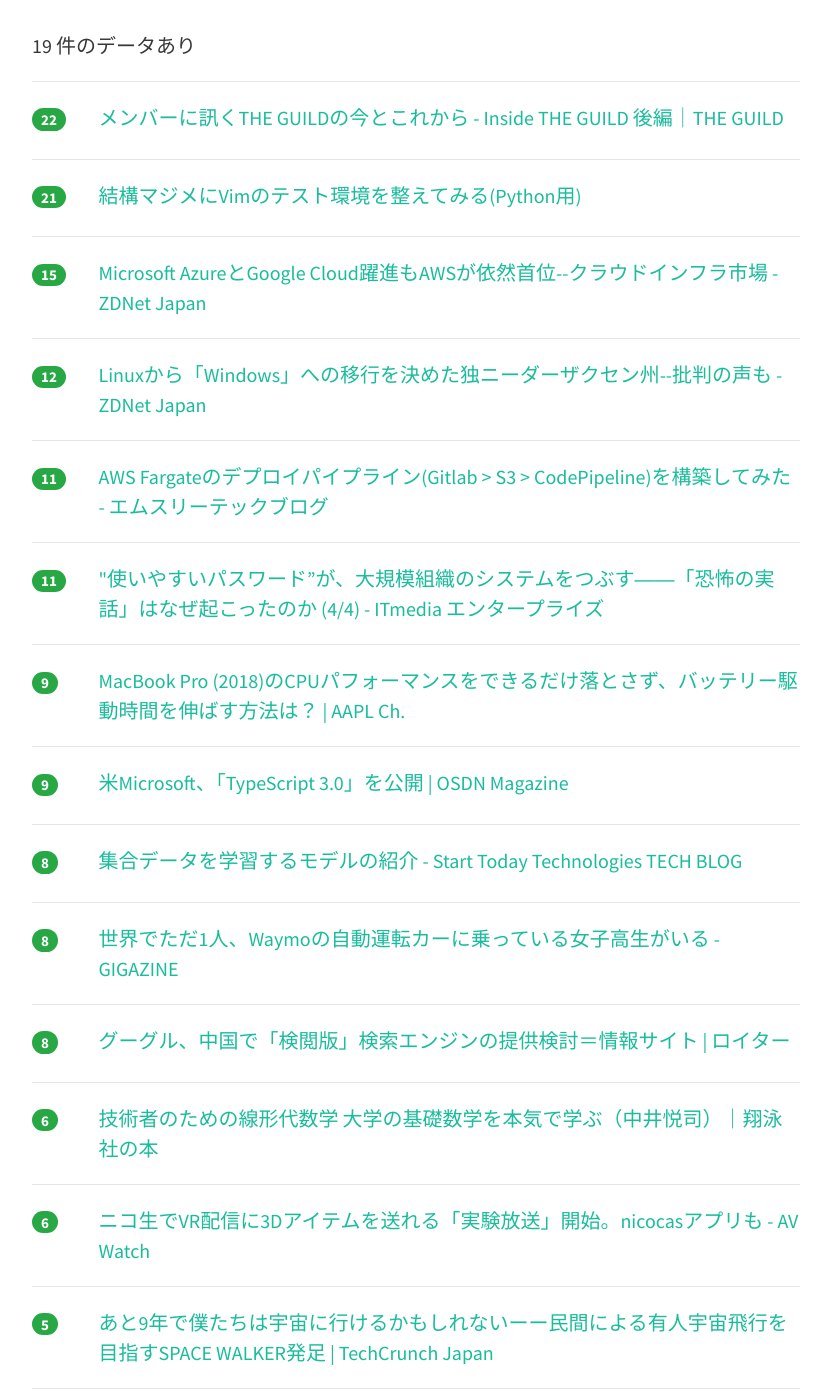
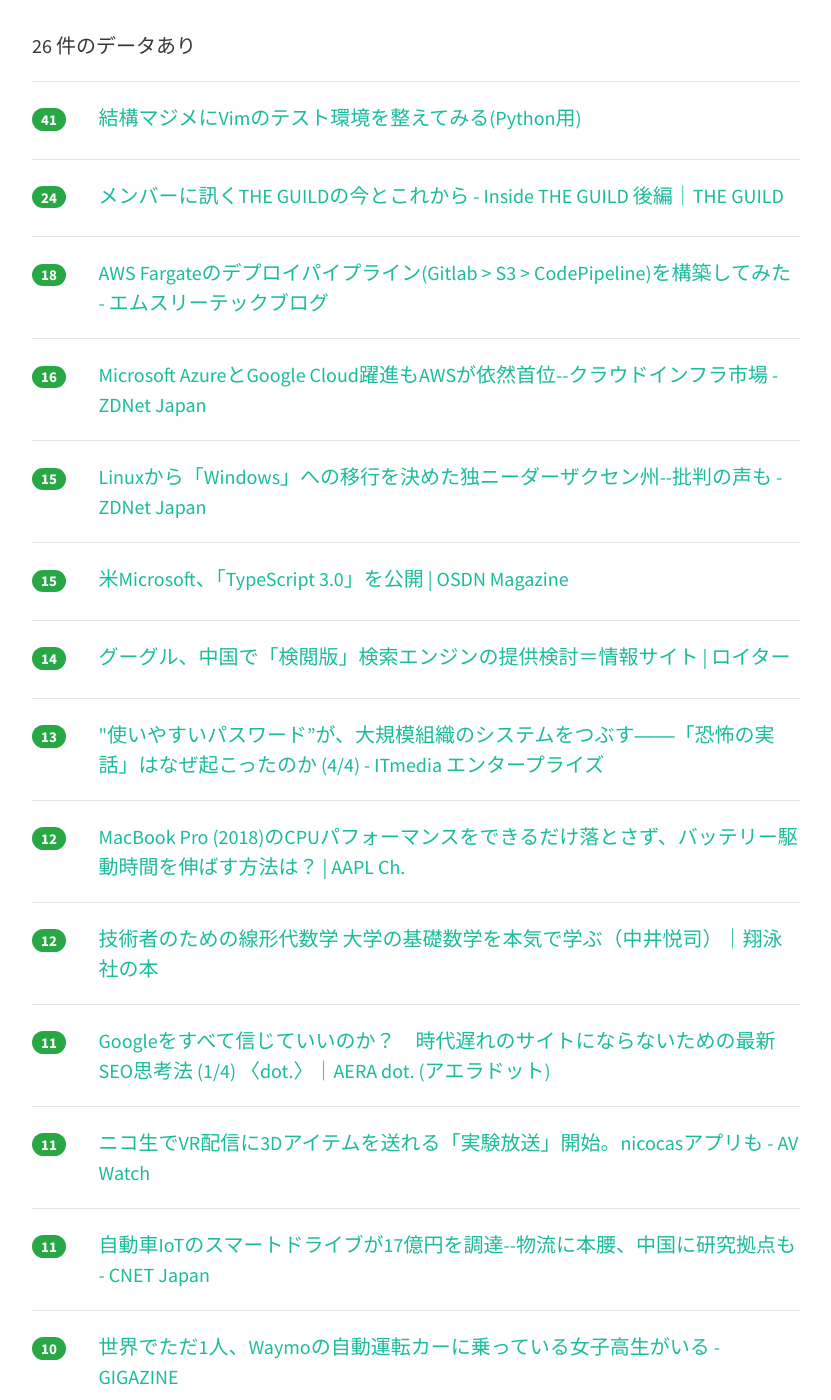
Before and after one commit to yatta47/hatena-matome-site, a Jekyll site: the page built from _posts/2018-08-02-hatena.md, in a window 1280 px wide and 1400 px high, scrolled down 292 px. Shown: the whole window, without its empty margins (224-1055 px from the left). Built offline with Jekyll 4.4.1, drawn with Linux system fonts in a browser that asks for light colours; nearby versions of some CDN libraries; some of the changed text lies outside the part shown.

Commit message:
Updated 2018-08-02

```diff
--- a/_posts/2018-08-02-hatena.md
+++ b/_posts/2018-08-02-hatena.md
@@ -1,49 +1,84 @@
 ---
 layout: post
 title:  "2018-08-02 はてぶIT"
-date:   2018-08-02 08:02:57
+date:   2018-08-02 09:03:13
 tags: [it-hotentry]
 ---
-19 件のデータあり
+26 件のデータあり
 
 <hr><div class="row">
-<div class="col-1"><span class="badge badge-pill badge-success h2">22</span></div>
+<div class="col-1"><span class="badge badge-pill badge-success h2">41</span></div>
+<div class="col-11"><a href='https://qiita.com/lighttiger2505/items/96d4cda9074f9719bc82' target='_blank'>結構マジメにVimのテスト環境を整えてみる(Python用)</a></div>
+</div>
+<hr>
+<div class="row">
+<div class="col-1"><span class="badge badge-pill badge-success h2">24</span></div>
 <div class="col-11"><a href='https://note.theguild.jp/n/n56286ffe13d3' target='_blank'>メンバーに訊くTHE GUILDの今とこれから - Inside THE GUILD 後編｜THE GUILD</a></div>
 </div>
 <hr>
 <div class="row">
-<div class="col-1"><span class="badge badge-pill badge-success h2">21</span></div>
-<div class="col-11"><a href='https://qiita.com/lighttiger2505/items/96d4cda9074f9719bc82' target='_blank'>結構マジメにVimのテスト環境を整えてみる(Python用)</a></div>
+<div class="col-1"><span class="badge badge-pill badge-success h2">18</span></div>
+<div class="col-11"><a href='https://www.m3tech.blog/entry/elixir-fargate-impl-2' target='_blank'>AWS Fargateのデプロイパイプライン(Gitlab > S3 > CodePipeline)を構築してみた - エムスリーテックブログ</a></div>
+</div>
+<hr>
+<div class="row">
+<div class="col-1"><span class="badge badge-pill badge-success h2">16</span></div>
+<div class="col-11"><a href='https://japan.zdnet.com/article/35123218/' target='_blank'>Microsoft AzureとGoogle Cloud躍進もAWSが依然首位--クラウドインフラ市場 - ZDNet Japan</a></div>
 </div>
 <hr>
 <div class="row">
 <div class="col-1"><span class="badge badge-pill badge-success h2">15</span></div>
-<div class="col-11"><a href='https://japan.zdnet.com/article/35123218/' target='_blank'>Microsoft AzureとGoogle Cloud躍進もAWSが依然首位--クラウドインフラ市場 - ZDNet Japan</a></div>
+<div class="col-11"><a href='https://japan.zdnet.com/article/35123238/' target='_blank'>Linuxから「Windows」への移行を決めた独ニーダーザクセン州--批判の声も - ZDNet Japan</a></div>
+</div>
+<hr>
+<div class="row">
+<div class="col-1"><span class="badge badge-pill badge-success h2">15</span></div>
+<div class="col-11"><a href='https://mag.osdn.jp/18/08/01/170000' target='_blank'>米Microsoft、「TypeScript 3.0」を公開 | OSDN Magazine</a></div>
+</div>
+<hr>
+<div class="row">
+<div class="col-1"><span class="badge badge-pill badge-success h2">14</span></div>
+<div class="col-11"><a href='https://jp.reuters.com/article/idJPKBN1KM5GE' target='_blank'>グーグル、中国で「検閲版」検索エンジンの提供検討＝情報サイト | ロイター</a></div>
+</div>
+<hr>
+<div class="row">
+<div class="col-1"><span class="badge badge-pill badge-success h2">13</span></div>
+<div class="col-11"><a href='http://www.itmedia.co.jp/enterprise/articles/1808/01/news023_4.html' target='_blank'>"使いやすいパスワード”が、大規模組織のシステムをつぶす――「恐怖の実話」はなぜ起こったのか (4/4) - ITmedia エンタープライズ</a></div>
 </div>
 <hr>
 <div class="row">
 <div class="col-1"><span class="badge badge-pill badge-success h2">12</span></div>
-<div class="col-11"><a href='https://japan.zdnet.com/article/35123238/' target='_blank'>Linuxから「Windows」への移行を決めた独ニーダーザクセン州--批判の声も - ZDNet Japan</a></div>
+<div class="col-11"><a href='https://applech2.com/archives/20180801-macbook-pro-2018-low-power-mode.html' target='_blank'>MacBook Pro (2018)のCPUパフォーマンスをできるだけ落とさず、バッテリー駆動時間を伸ばす方法は？ | AAPL Ch.</a></div>
+</div>
+<hr>
+<div class="row">
+<div class="col-1"><span class="badge badge-pill badge-success h2">12</span></div>
+<div class="col-11"><a href='https://www.shoeisha.co.jp/book/detail/9784798155364' target='_blank'>技術者のための線形代数学 大学の基礎数学を本気で学ぶ（中井悦司）｜翔泳社の本</a></div>
 </div>
 <hr>
 <div class="row">
 <div class="col-1"><span class="badge badge-pill badge-success h2">11</span></div>
-<div class="col-11"><a href='https://www.m3tech.blog/entry/elixir-fargate-impl-2' target='_blank'>AWS Fargateのデプロイパイプライン(Gitlab > S3 > CodePipeline)を構築してみた - エムスリーテックブログ</a></div>
+<div class="col-11"><a href='https://dot.asahi.com/dot/2018072600045.html' target='_blank'>Googleをすべて信じていいのか？　時代遅れのサイトにならないための最新SEO思考法 (1/4) 〈dot.〉｜AERA dot. (アエラドット)</a></div>
 </div>
 <hr>
 <div class="row">
 <div class="col-1"><span class="badge badge-pill badge-success h2">11</span></div>
-<div class="col-11"><a href='http://www.itmedia.co.jp/enterprise/articles/1808/01/news023_4.html' target='_blank'>"使いやすいパスワード”が、大規模組織のシステムをつぶす――「恐怖の実話」はなぜ起こったのか (4/4) - ITmedia エンタープライズ</a></div>
+<div class="col-11"><a href='https://av.watch.impress.co.jp/docs/news/1136119.html' target='_blank'>ニコ生でVR配信に3Dアイテムを送れる「実験放送」開始。nicocasアプリも - AV Watch</a></div>
+</div>
+<hr>
+<div class="row">
+<div class="col-1"><span class="badge badge-pill badge-success h2">11</span></div>
+<div class="col-11"><a href='https://japan.cnet.com/article/35122885/' target='_blank'>自動車IoTのスマートドライブが17億円を調達--物流に本腰、中国に研究拠点も - CNET Japan</a></div>
+</div>
+<hr>
+<div class="row">
+<div class="col-1"><span class="badge badge-pill badge-success h2">10</span></div>
+<div class="col-11"><a href='https://gigazine.net/news/20180801-waymo-self-driving-car-only-teenager/' target='_blank'>世界でただ1人、Waymoの自動運転カーに乗っている女子高生がいる - GIGAZINE</a></div>
 </div>
 <hr>
 <div class="row">
 <div class="col-1"><span class="badge badge-pill badge-success h2">9</span></div>
-<div class="col-11"><a href='https://applech2.com/archives/20180801-macbook-pro-2018-low-power-mode.html' target='_blank'>MacBook Pro (2018)のCPUパフォーマンスをできるだけ落とさず、バッテリー駆動時間を伸ばす方法は？ | AAPL Ch.</a></div>
-</div>
-<hr>
-<div class="row">
-<div class="col-1"><span class="badge badge-pill badge-success h2">9</span></div>
-<div class="col-11"><a href='https://mag.osdn.jp/18/08/01/170000' target='_blank'>米Microsoft、「TypeScript 3.0」を公開 | OSDN Magazine</a></div>
+<div class="col-11"><a href='https://blog.r3it.com/aws-appsync-20180406-9a24668328d1' target='_blank'>サーバーレスSPAのゲームルールを変える AWS AppSync – R3 Cloud Journey</a></div>
 </div>
 <hr>
 <div class="row">
@@ -53,27 +88,27 @@ tags: [it-hotentry]
 <hr>
 <div class="row">
 <div class="col-1"><span class="badge badge-pill badge-success h2">8</span></div>
-<div class="col-11"><a href='https://gigazine.net/news/20180801-waymo-self-driving-car-only-teenager/' target='_blank'>世界でただ1人、Waymoの自動運転カーに乗っている女子高生がいる - GIGAZINE</a></div>
+<div class="col-11"><a href='https://amijat.work/small-amount-automatic-bidding' target='_blank'>【Google広告の自動入札】月額10万円のアカウントで成果が改善した事例</a></div>
 </div>
 <hr>
 <div class="row">
 <div class="col-1"><span class="badge badge-pill badge-success h2">8</span></div>
-<div class="col-11"><a href='https://jp.reuters.com/article/idJPKBN1KM5GE' target='_blank'>グーグル、中国で「検閲版」検索エンジンの提供検討＝情報サイト | ロイター</a></div>
+<div class="col-11"><a href='https://qiita.com/monkeydaichan/items/299ba3c6b69c8f4c6c12' target='_blank'>[超簡単！]kubernetesでオートスケール</a></div>
+</div>
+<hr>
+<div class="row">
+<div class="col-1"><span class="badge badge-pill badge-success h2">8</span></div>
+<div class="col-11"><a href='https://note.mu/usagimaruma/n/n0c608c327e0c' target='_blank'>iOSにおける半モーダルビューの解釈｜usagimaru｜note</a></div>
 </div>
 <hr>
 <div class="row">
 <div class="col-1"><span class="badge badge-pill badge-success h2">6</span></div>
-<div class="col-11"><a href='https://www.shoeisha.co.jp/book/detail/9784798155364' target='_blank'>技術者のための線形代数学 大学の基礎数学を本気で学ぶ（中井悦司）｜翔泳社の本</a></div>
+<div class="col-11"><a href='https://jp.techcrunch.com/2018/08/01/spacewalker/' target='_blank'>あと9年で僕たちは宇宙に行けるかもしれないーー民間による有人宇宙飛行を目指すSPACE WALKER発足 | TechCrunch Japan</a></div>
 </div>
 <hr>
 <div class="row">
 <div class="col-1"><span class="badge badge-pill badge-success h2">6</span></div>
-<div class="col-11"><a href='https://av.watch.impress.co.jp/docs/news/1136119.html' target='_blank'>ニコ生でVR配信に3Dアイテムを送れる「実験放送」開始。nicocasアプリも - AV Watch</a></div>
-</div>
-<hr>
-<div class="row">
-<div class="col-1"><span class="badge badge-pill badge-success h2">5</span></div>
-<div class="col-11"><a href='https://jp.techcrunch.com/2018/08/01/spacewalker/' target='_blank'>あと9年で僕たちは宇宙に行けるかもしれないーー民間による有人宇宙飛行を目指すSPACE WALKER発足 | TechCrunch Japan</a></div>
+<div class="col-11"><a href='https://pc.watch.impress.co.jp/docs/news/1135865.html' target='_blank'>戦闘力みなぎる面がまえ。使い勝手にも優れる高性能ゲーミングデスクトップPC ～HP「OMEN by HP Desktop 880-184jp」 - PC Watch</a></div>
 </div>
 <hr>
 <div class="row">
@@ -83,21 +118,21 @@ tags: [it-hotentry]
 <hr>
 <div class="row">
 <div class="col-1"><span class="badge badge-pill badge-success h2">5</span></div>
-<div class="col-11"><a href='https://dot.asahi.com/dot/2018072600045.html' target='_blank'>Googleをすべて信じていいのか？　時代遅れのサイトにならないための最新SEO思考法 (1/4) 〈dot.〉｜AERA dot. (アエラドット)</a></div>
-</div>
-<hr>
-<div class="row">
-<div class="col-1"><span class="badge badge-pill badge-success h2">5</span></div>
 <div class="col-11"><a href='https://kapibara-sos.net/archives/500' target='_blank'>CentOS7にFessをインストールする</a></div>
 </div>
 <hr>
 <div class="row">
-<div class="col-1"><span class="badge badge-pill badge-success h2">4</span></div>
-<div class="col-11"><a href='https://amijat.work/small-amount-automatic-bidding' target='_blank'>【Google広告の自動入札】月額10万円のアカウントで成果が改善した事例</a></div>
+<div class="col-1"><span class="badge badge-pill badge-success h2">3</span></div>
+<div class="col-11"><a href='https://creive.me/archives/8188/' target='_blank'>実際に受けて良かったオススメのプログラミングスクール3つ【オンラインあり】 | creive【クリーブ】</a></div>
 </div>
 <hr>
 <div class="row">
-<div class="col-1"><span class="badge badge-pill badge-success h2">4</span></div>
-<div class="col-11"><a href='https://qiita.com/monkeydaichan/items/299ba3c6b69c8f4c6c12' target='_blank'>[超簡単！]kubernetesでオートスケール</a></div>
+<div class="col-1"><span class="badge badge-pill badge-success h2">3</span></div>
+<div class="col-11"><a href='https://gigazine.net/news/20180801-amazon-echo-spot/' target='_blank'>AIが声だけでなくディスプレイでもあらゆる情報を教えてくれるAmazonの最新スマートスピーカー「Amazon Echo Spot」レビュー - GIGAZINE</a></div>
 </div>
 <hr>
+<div class="row">
+<div class="col-1"><span class="badge badge-pill badge-success h2">1</span></div>
+<div class="col-11"><a href='https://forest.watch.impress.co.jp/docs/news/1136124.html' target='_blank'>Windows 10の仮想デスクトップを強化する「SylphyHorn」が「April 2018 Update」に対応 - 窓の杜</a></div>
+</div>
+<hr>
```
